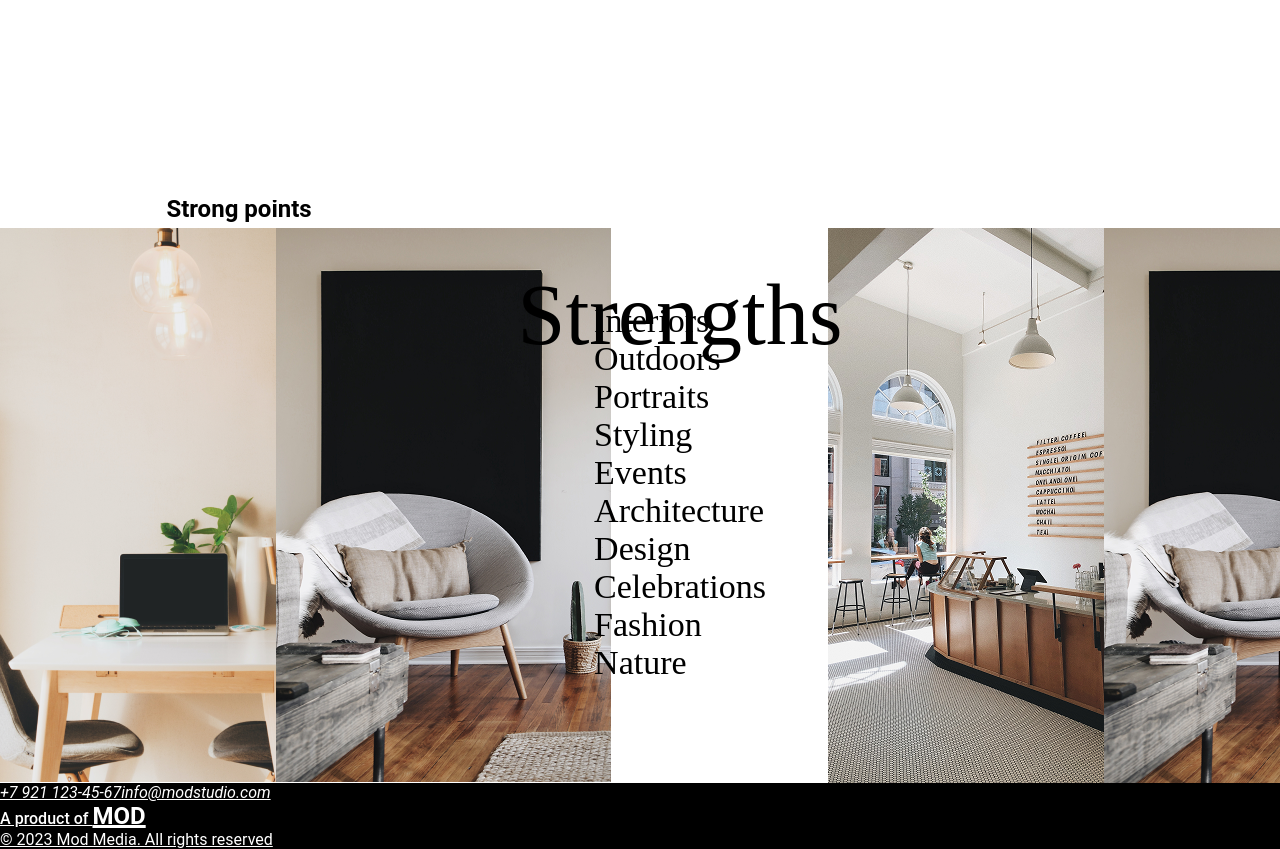
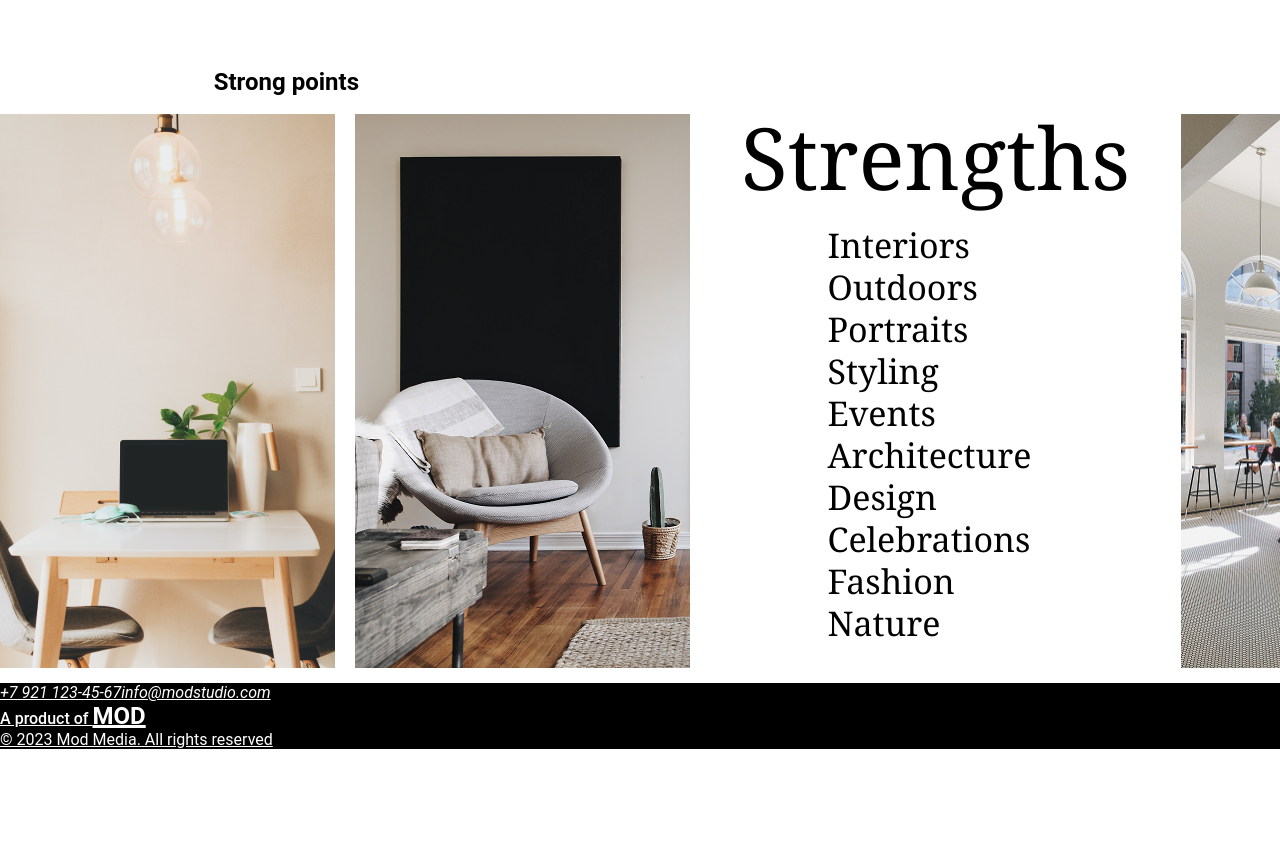
Before and after one commit to KLIM575/semantic, a plain HTML site: page index.html in a window 1280 px wide. Shown: the part 3146-3995 px from the top of the page. After the commit the page ends 3895 px from the top, so only its background shows below. Drawn offline with Linux system fonts and the light colour scheme.

Commit message:
strong-points fallback

```diff
--- a/index.html
+++ b/index.html
@@ -105,13 +105,14 @@
           <img src="/assets/images/s3p2.png" alt="bag" />
         </div>
       </section>
-      <section id="points" class="book">
-        <span class="horizontal-text2">Strong points</span>
-        <div class="list">
+      <section class="strong-points">
+        <span class="strong-points-title">Strong points</span>
+        <div class="strong-points-inner">
           <img src="/assets/images/s4p1.png" alt="table" />
           <img src="/assets/images/s4p2.png" alt="armchair" />
-          <div class="hero-list">
-            <h3 class="hero-title2">Strengths</h3>
+
+          <div class="strong-points-list">
+            <h3 class="strong-points-strengths">Strengths</h3>
             <ul>
               <li>Interiors</li>
               <li>Outdoors</li>
@@ -125,8 +126,7 @@
               <li>Nature</li>
             </ul>
           </div>
-          <img src="/assets/images/s4p4.png" alt="cafe" />
-          <img src="/assets/images/s4p3.png" alt="armchair" />
+          <img src="/assets/images/s4p4.png" alt="armchair" />
         </div>
       </section>
     </main>
--- a/style.css
+++ b/style.css
@@ -1,7 +1,30 @@
-/* Reset и глобальные стили */
+@-moz-viewport {
+  width: device-width;
+  scale: 1;
+}
+@-ms-viewport {
+  width: device-width;
+  scale: 1;
+}
+@-o-viewport {
+  width: device-width;
+  scale: 1;
+}
+@-webkit-viewport {
+  width: device-width;
+  scale: 1;
+}
+@viewport {
+  width: device-width;
+  scale: 1;
+}
+
 * {
   margin: 0;
   padding: 0;
+  box-sizing: border-box;
+  -webkit-box-sizing: border-box;
+  -moz-box-sizing: border-box;
 }
 
 @import url("https://fonts.googleapis.com/css2?family=Bitter:ital,wght@0,100..900;1,100..900&family=Playfair+Display:ital,wght@0,400..900;1,400..900&family=Roboto:ital,wght@0,100..900;1,100..900&display=swap");
@@ -72,35 +95,10 @@ header {
   color: #000;
 }
 
-.hero-title2 {
-  display: flex;
-  flex-wrap: wrap-reverse;
-  position: relative;
-}
-
 .hero-subtitle {
   font-family: "Roboto", sans-serif;
   font-size: 20px;
   font-weight: 500;
-}
-
-.hero-list {
-  font-family: "Bitter", serif;
-  font-size: 34px;
-  font-weight: 400;
-  display: flex;
-  flex-direction: column;
-  justify-content: center;
-  align-items: center;
-  /* position: relative; */
-  bottom: 100px;
-  right: 20px;
-}
-
-.hero-list ul {
-  list-style-type: none;
-  position: relative;
-  bottom: 65px;
 }
 
 /* Биография */
@@ -247,8 +245,7 @@ header {
   writing-mode: sideways-lr;
 }
 
-.horizontal-text,
-.horizontal-text2 {
+.horizontal-text {
   font-family: "Roboto", sans-serif;
   font-size: 24px;
   font-weight: 700;
@@ -258,13 +255,6 @@ header {
   position: relative;
   bottom: 55px;
   left: 250px;
-}
-
-.horizontal-text2 {
-  margin-left: 15%;
-  position: relative;
-  top: -5px;
-  right: 2%;
 }
 
 .skills-text {
@@ -341,15 +331,111 @@ footer b {
   font-weight: 500;
 }
 
-/* Дополнительные элементы */
-.list {
-  display: grid;
-  grid-template-columns: repeat(5, 20%);
-  grid-template-rows: 3fr;
-  gap: 20px;
+.strong-points {
+  height: 613px;
+  max-width: 1420px;
+  display: -webkit-box;
+  display: -ms-flexbox;
+  display: flex;
+  -webkit-box-orient: vertical;
+  -webkit-box-direction: normal;
+  -ms-flex-direction: column;
+  flex-direction: column;
+  margin: auto;
+  margin-top: 320px;
 }
 
-.book {
-  margin-top: 450px;
-  overflow-x: auto;
+.strong-points img {
+  width: 335px;
+  height: 554px;
+  max-width: 100%;
 }
+
+.strong-points-inner {
+  display: -webkit-box;
+  display: -ms-flexbox;
+  display: flex;
+  -webkit-box-orient: horizontal;
+  -webkit-box-direction: normal;
+  -ms-flex-direction: row;
+  flex-direction: row;
+  gap: 20px;
+  overflow-x: scroll;
+  overflow-y: hidden;
+  scrollbar-width: none;
+  -ms-overflow-style: none;
+  -webkit-overflow-scrolling: touch;
+}
+
+.strong-points-inner::-webkit-scrollbar {
+  display: none;
+  width: 0;
+  height: 0;
+}
+
+.strong-points-list {
+  width: 451px;
+  height: 554px;
+  display: -webkit-box;
+  display: -ms-flexbox;
+  display: flex;
+  -webkit-box-orient: vertical;
+  -webkit-box-direction: normal;
+  -ms-flex-direction: column;
+  flex-direction: column;
+  -webkit-box-align: center;
+  -ms-flex-align: center;
+  align-items: center;
+  -webkit-box-pack: start;
+  -ms-flex-pack: start;
+  justify-content: flex-start;
+  padding-left: 56px;
+  padding-right: 56px;
+  -webkit-flex-shrink: 0;
+  -ms-flex-negative: 0;
+  flex-shrink: 0;
+}
+
+.strong-points-title {
+  font-family: "Roboto", Arial, sans-serif;
+  font-size: 24px;
+  font-weight: 700;
+  line-height: 100%;
+  color: rgba(0, 0, 0, 1);
+  margin-bottom: 20px;
+  margin-left: 16.7%;
+}
+
+.strong-points-list ul {
+  list-style-type: none;
+  font-family: "Bitter", Georgia, serif;
+  font-weight: 400;
+  font-size: 34px;
+  line-height: 100%;
+  color: rgba(0, 0, 0, 1);
+  width: 216px;
+  display: -webkit-box;
+  display: -ms-flexbox;
+  display: flex;
+  -webkit-box-orient: vertical;
+  -webkit-box-direction: normal;
+  -ms-flex-direction: column;
+  flex-direction: column;
+  margin: auto;
+  gap: 8px;
+}
+
+.strong-points-strengths {
+  font-family: "Playfair Display", Georgia, serif;
+  font-weight: 500;
+  font-size: 86px;
+  line-height: 100%;
+  letter-spacing: 0%;
+  vertical-align: bottom;
+}
+
+@media screen and (-ms-high-contrast: active), (-ms-high-contrast: none) {
+  .strong-points-inner {
+    overflow-x: auto;
+  }
+}
```
